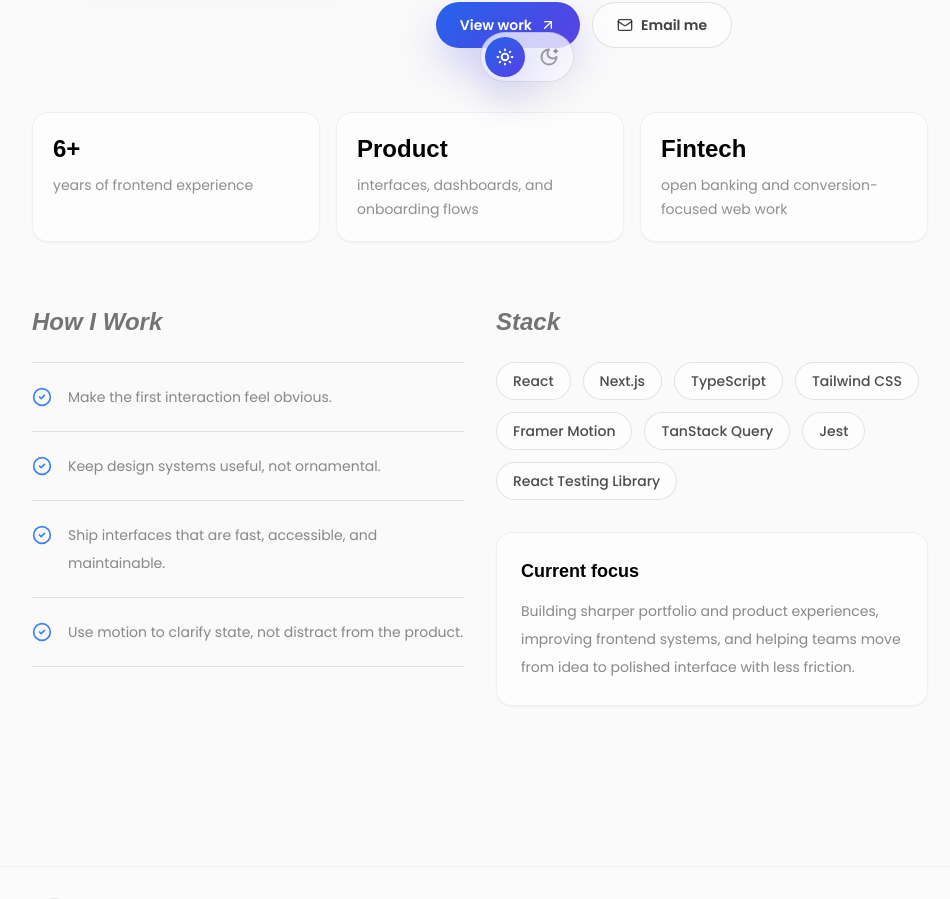
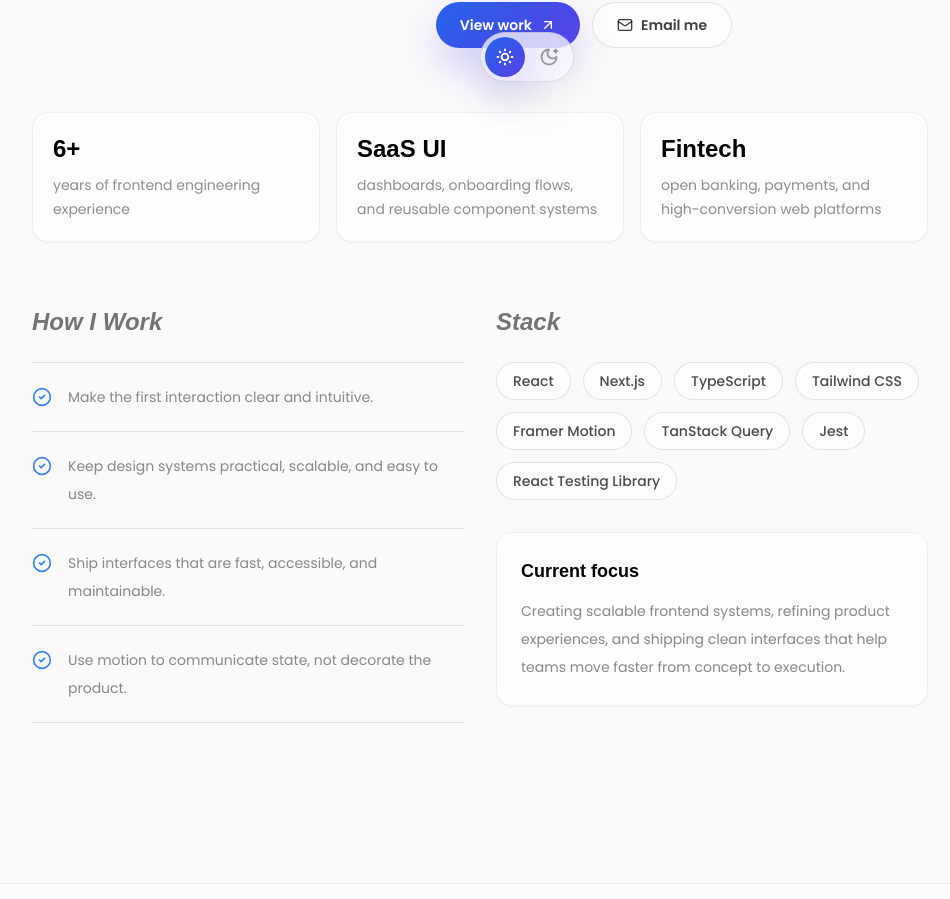
Before and after one commit to victoryndukwu/folio_v1, a Next.js app: page /about in a window 1280 px wide. Shown: the part 698-1597 px from the top of the page, without its empty margins (160-1110 px from the left). Built offline with nearby package versions, Linux system fonts and the light colour scheme; a web font is replaced by a local one.

Commit message:
refactor: update professional highlights, core design principles, and service focus areas for clarity and currency

```diff
--- a/app/about/page.tsx
+++ b/app/about/page.tsx
@@ -8,23 +8,23 @@ import Button from "@/app/components/Button";
 const highlights = [
   {
     value: "6+",
-    label: "years of frontend experience",
+    label: "years of frontend engineering experience",
   },
   {
-    value: "Product",
-    label: "interfaces, dashboards, and onboarding flows",
+    value: "SaaS UI",
+    label: "dashboards, onboarding flows, and reusable component systems",
   },
   {
     value: "Fintech",
-    label: "open banking and conversion-focused web work",
+    label: "open banking, payments, and high-conversion web platforms",
   },
 ];
 
 const principles = [
-  "Make the first interaction feel obvious.",
-  "Keep design systems useful, not ornamental.",
+  "Make the first interaction clear and intuitive.",
+  "Keep design systems practical, scalable, and easy to use.",
   "Ship interfaces that are fast, accessible, and maintainable.",
-  "Use motion to clarify state, not distract from the product.",
+  "Use motion to communicate state, not decorate the product.",
 ];
 
 const stack = [
@@ -145,12 +145,13 @@ function AboutPage() {
           </div>
 
           <div className="mt-8 rounded-2xl border border-black/5 bg-white/50 p-6 shadow-sm backdrop-blur-xl dark:border-white/10 dark:bg-white/[0.04]">
-            <p className="font-header text-lg font-semibold text-black dark:text-white">
-              Current focus
-            </p>
-            <p className="mt-3 text-sm leading-7 text-darkGray/85 dark:text-white/62">
-              Building sharper portfolio and product experiences, improving frontend systems, and helping teams move from idea to polished interface with less friction.
-            </p>
+           <p className="font-header text-lg font-semibold text-black dark:text-white">
+  Current focus
+</p>
+
+<p className="mt-3 text-sm leading-7 text-darkGray/85 dark:text-white/62">
+  Creating scalable frontend systems, refining product experiences, and shipping clean interfaces that help teams move faster from concept to execution.
+</p>
           </div>
         </div>
       </section>
--- a/app/components/sections/proof-strip-section.tsx
+++ b/app/components/sections/proof-strip-section.tsx
@@ -5,20 +5,20 @@ import { motion } from "framer-motion";
 
 const proofPoints = [
   {
-    value: "6+",
-    label: "years building production frontend experiences",
+    value: "6+ yrs",
+    label: "building reliable digital products from concept to launch",
   },
   {
-    value: "Fintech",
-    label: "open banking and product-platform experience",
+    value: "Product UI",
+    label: "dashboards, onboarding journeys, ecommerce, fintech, and platform experiences",
   },
   {
-    value: "React",
-    label: "Next.js, TypeScript, Tailwind, and modern UI systems",
+    value: "Systems",
+    label: "scalable component architecture, design systems, state, and data workflows",
   },
   {
-    value: "UX",
-    label: "performance, accessibility, motion, and polish",
+    value: "Agentic AI",
+    label: "leveraging coding agents to move faster from requirement to polished implementation",
   },
 ];
 
```
